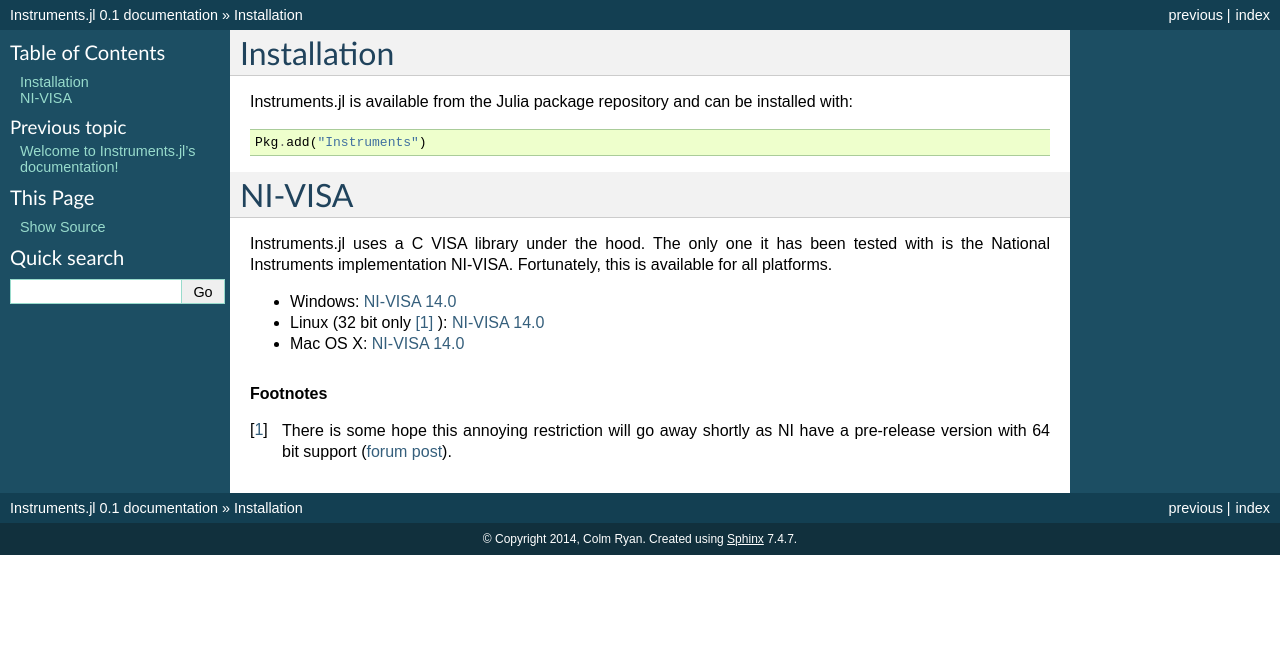
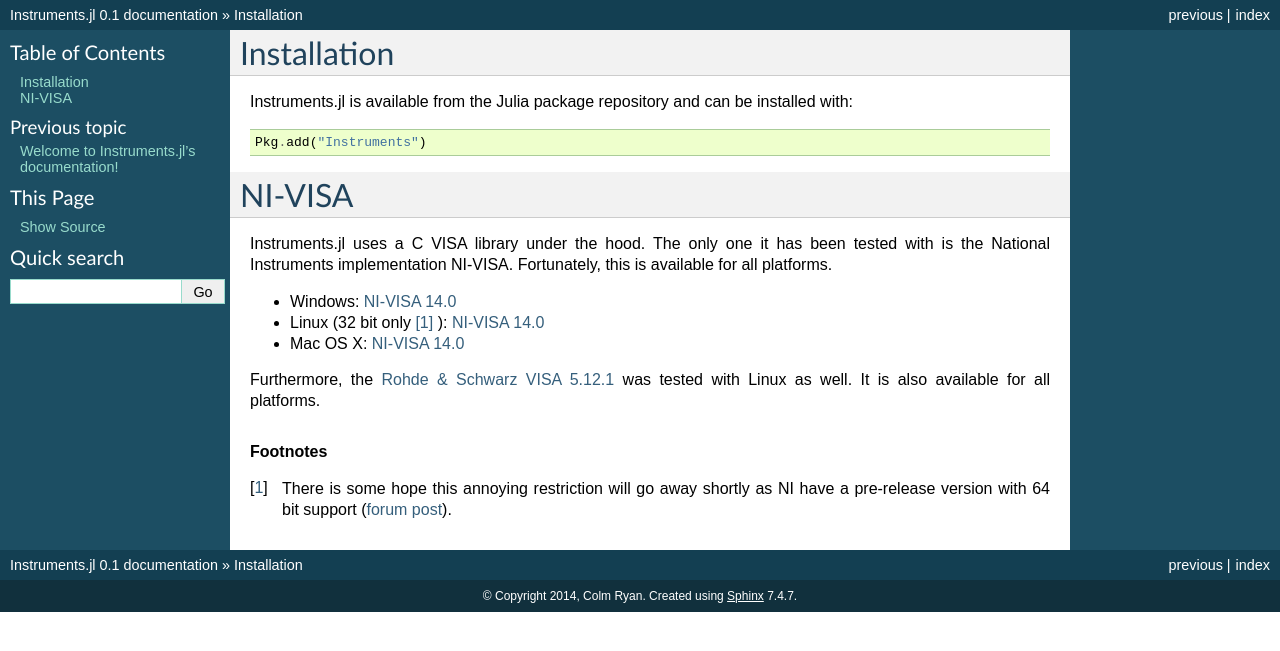
Before and after one commit to BBN-Q/Instruments.jl, a Sphinx documentation site: the page built from doc/installation.rst, in a window 1280 px wide. Shown: the top 651 px of the page. Built offline with Sphinx 7.4.7, drawn with Linux system fonts in a browser that asks for light colours.

Commit message:
Adding R&S VISA (#16)
* Support Rohde&Schwarz VISA under Linux

* Added R&S Visa

* Added description to build.jl regarding librsvisa and changed URL in docs

```diff
--- a/doc/installation.rst
+++ b/doc/installation.rst
@@ -18,6 +18,8 @@ this is available for all platforms.
 * Linux (32 bit only [#f1]_ ): `NI-VISA 14.0 <http://www.ni.com/download/ni-visa-14.0/4797/en/>`_
 * Mac OS X: `NI-VISA 14.0 <http://www.ni.com/download/ni-visa-14.0/4913/en/>`_
 
+Furthermore, the `Rohde & Schwarz VISA 5.12.1 <https://www.rohde-schwarz.com/us/applications/r-s-visa-application-note_56280-148812.html>`_ was tested with Linux as well. It is also available for all platforms.
+
 .. rubric:: Footnotes
 
 .. [#f1] There is some hope this annoying restriction will go away shortly as NI have a pre-release version with 64 bit support (`forum post <https://decibel.ni.com/content/message/81260#81260>`_).
```
Also changed, not shown: 1 other file.
